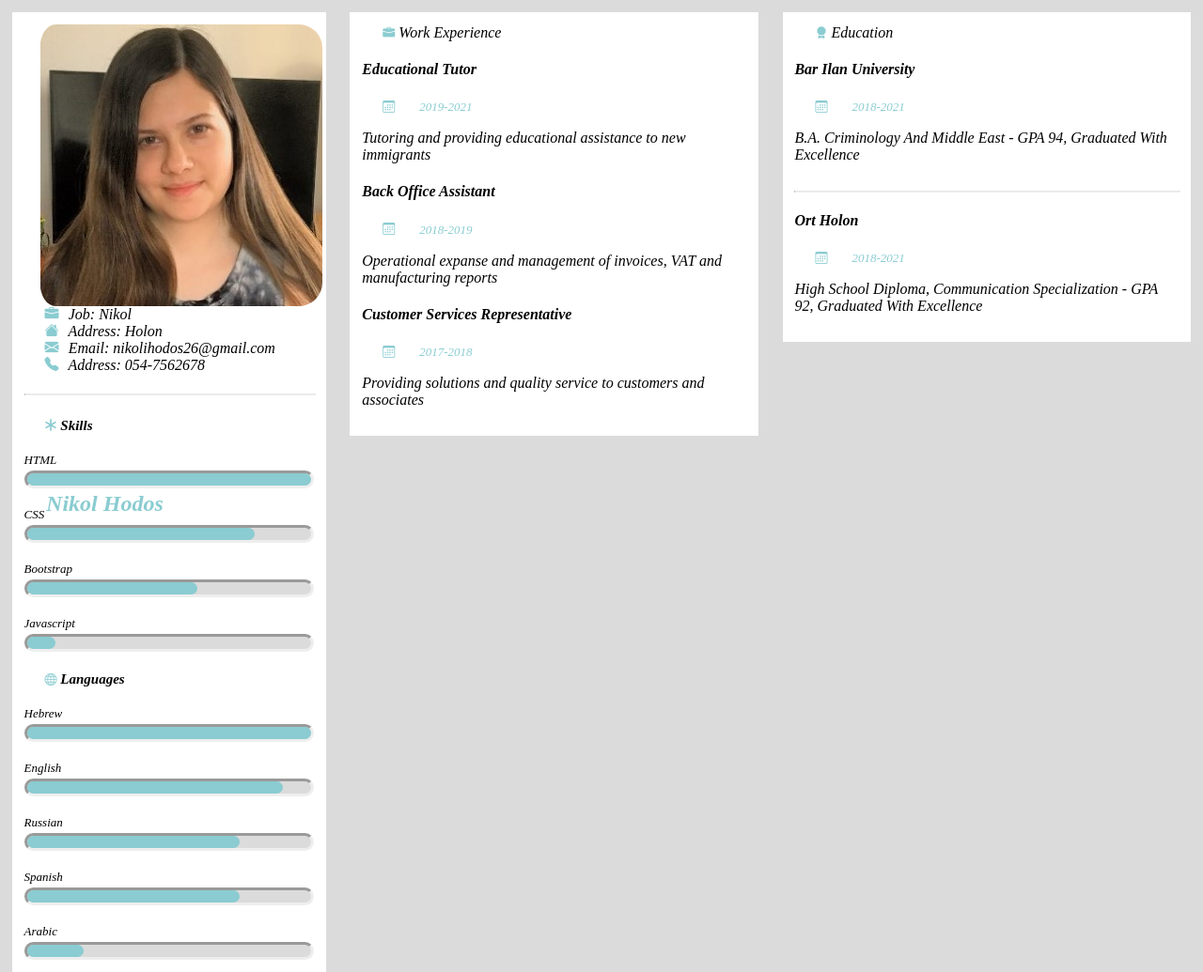
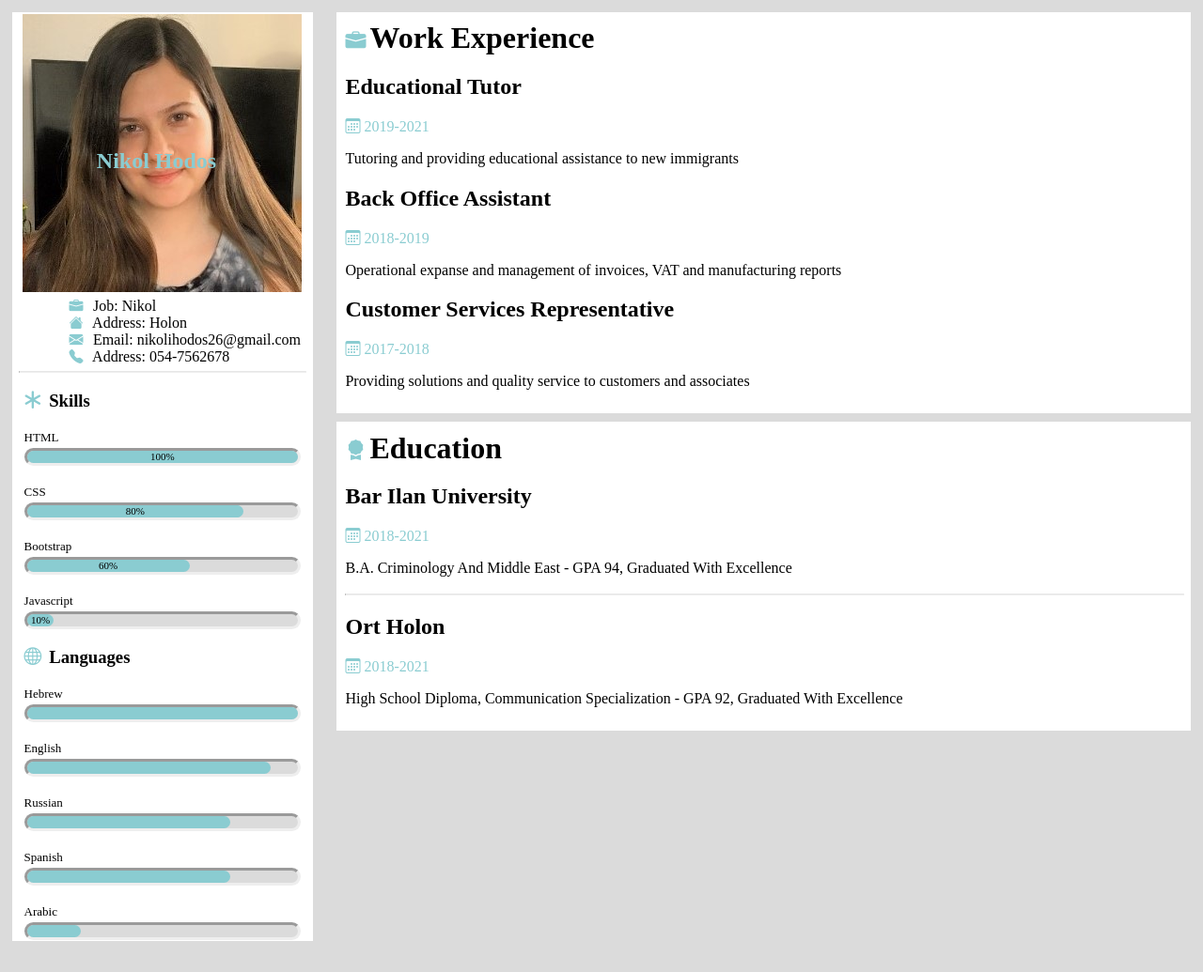
Before and after one commit to nikolhodos/resume, a plain HTML site: page Index.html in a window 1280 px wide. Shown: the whole page at 94% size. Drawn offline with nearby package versions, Linux system fonts and the light colour scheme.

Commit message:
Add files via upload

```diff
--- a/Index.html
+++ b/Index.html
@@ -39,37 +39,36 @@
                 <hr />
             </div>
 
-            <div id="skills2">
+            <h3>
                 <i class="bi bi-asterisk"></i>
-                <a>Skills</a>
-            </div>
+                Skills
+            </h3>
 
             <div id="skill-bars">
                 <p>HTML</p>
                 <div>
-                    <div id="html-skill"></div>
+                    <div id="html-skill">100%</div>
                 </div>
 
                 <p>CSS</p>
                 <div>
-                    <div id="css-skill"></div>
+                    <div id="css-skill">80%</div>
                 </div>
 
                 <p>Bootstrap</p>
                 <div>
-                    <div id="bootstrap-skill"></div>
+                    <div id="bootstrap-skill">60%</div>
                 </div>
 
                 <p>Javascript</p>
                 <div>
-                    <div id="javascript-skill"></div>
+                    <div id="javascript-skill">10%</div>
                 </div>
             </div>
-
-            <div id="languages2">
+            <h3>
                 <i class="bi bi-globe"></i>
-                <a>Languages</a>
-            </div>
+                Languages
+            </h3>
 
             <div id="language-bars">
                 <p>Hebrew</p>
@@ -99,20 +98,23 @@
         </div>
 
         <div id="right-bar">
+            <div id="right-bar-up">
                 <div id="work-container">
                     <i class="bi bi-briefcase-fill"></i>
-                <a>Work Experience</a>
+                    <h1>Work Experience</h1>
                 </div>
                 <div id="work-description">
-                <h4>Educational Tutor </h4>
+                    <h2>Educational Tutor </h2>
                     <i class="bi bi-calendar3"></i>
                     <a> 2019-2021 </a>
                     <p>Tutoring and providing educational assistance to new immigrants</p>
-                <h4>Back Office Assistant</h4>
+
+                    <h2>Back Office Assistant</h2>
                     <i class="bi bi-calendar3"></i>
                     <a> 2018-2019 </a>
                     <p>Operational expanse and management of invoices, VAT and manufacturing reports</p>
-                <h4>Customer Services Representative</h4>
+
+                    <h2>Customer Services Representative</h2>
                     <i class="bi bi-calendar3"></i>
                     <a> 2017-2018 </a>
                     <p>Providing solutions and quality service to customers and associates</p>
@@ -122,22 +124,23 @@
             <div id="right-bar-down">
                 <div id="education-container">
                     <i class="bi bi-award-fill"></i>
-                <a>Education</a>
+                    <h1>Education</h1>
                 </div>
                 <div id="education-description">
-                <h4> Bar Ilan University </h4>
+                    <h2> Bar Ilan University </h2>
                     <i class="bi bi-calendar3"></i>
                     <a> 2018-2021 </a>
                     <p> B.A. Criminology And Middle East - GPA 94, Graduated With Excellence </p>
-            <hr/>
-                <h4> Ort Holon </h4>
+                    <hr />
+
+                    <h2> Ort Holon </h2>
                     <i class="bi bi-calendar3"></i>
                     <a> 2018-2021 </a>
                     <p>High School Diploma, Communication Specialization - GPA 92, Graduated With Excellence</p>
                 </div>
+            </div>
+        </div>
 
-
-        </div>
 </body>
 
 </html>
--- a/style.css
+++ b/style.css
@@ -6,7 +6,6 @@ html, body {
 
 body {
     background-color: rgb(219, 219, 219);
-    font-style: italic;
 }
 
 #main-content{
@@ -15,26 +14,33 @@ body {
 }
 
 #left-bar{
-    width: 27%;
+    width: 25%;
     margin: 1%;
-    padding: 1%;
     background-color: white;
 }
 
-#skills2{
+#left-bar > h3 > i {
     color: rgb(138, 204, 209);
-    font-size: 15px;
-    padding-top: 5%;
-    font-weight: bold;
+    padding: 0 1% 0 4%;
 }
 
-#skills2> a{
-    color: black
+#skill-bars{
+    padding: 0 4%;
+}
+
+#language-bars{
+    padding: 0 4%;
+    margin-bottom: 0.4%;
+}
+
+#skill-bars > div > div{
+    color: #000;
+    font-size: 11px;
+    text-align: center;
 }
 
 #skill-bars > p{
     margin: 20px auto 3px auto;
-    font-style: italic;
     font-size: 13px;
 }
 
@@ -73,65 +79,59 @@ body {
     border-radius: 10px;
 }
 
+#picture-container > img{
+      height: 300px;
+      object-fit: scale-down;
+}
+
 #picture-container > img, #picture-container {
-    max-width: 100%;
-    height: auto;
+    width: 100%;
     background-size: 150px;
-    width: 300px;
-    height: 300px;
-    padding-left: 8.5px;
-    border-radius: 25px;
+    border-radius: px;
 }
 
 #picture-container > h2 {
     position: absolute;
-    bottom: 220px;
+    bottom: 585px;
     padding: 10px;
-    padding-left: 15px;
+    padding-left: 90px;
     color:rgb(138, 204, 209);
 }
 
 #right-bar{
-    width:69%;
+    width:71%;
     height: 50%;
     margin: 1%;
+}
+
+#right-bar-down {
+    margin-top: 1%;
+}
+
+#right-bar-up{
+    margin-bottom: 1%;
+}
+
+#right-bar-down, #right-bar-up{
+    height: 50%;
     padding: 1%;
     background-color: white;
 }
 
-#right-bar-down{
-    width:69%;
-    height: 50%;
-    margin: 1%;
-    padding: 1%;
-    background-color: white;
+#work-container >i, #education-container > i{
+    color: rgb(138, 204, 209);
+    font-size: 22px;
+    margin: 0;
 }
 
-#work-container >i{
-    color: rgb(138, 204, 209);
-    font-size: 13px;
-    margin: 22px;
-    margin-right: 0%;
+#work-container > h1, #education-container > h1 {
+    display: inline;
 }
 
-#work-description > a, i{
+#work-description > a, #work-description > i,
+#education-description >a, #education-description >i{
     color: rgb(138, 204, 209);
-    font-size: 13px;
-    margin: 22px;
-    margin-right: 0%;
-}
-
-#education-container > i{
-    color: rgb(138, 204, 209);
-    font-size: 13px;
-    margin: 22px;
-    margin-right: 0%;
-}
-
-#education-description >a, i{
-    color: rgb(138, 204, 209);
-    font-size: 13px;
-    margin: 22px;
+    font-size: 16px;
     margin-right: 0%;
 }
 
@@ -140,29 +140,25 @@ body {
     font-size: 15px;
     margin: 22px;
     margin-right: 2%;
+    margin-left: 19%;
 }
 
-hr{
+#about-me > hr{
     border-top: 0.5px solid rgb(231, 231, 231);
-    width: 100%;
-    margin-top: 7%;
+    width: 95%;
+    margin-top: 2%;
+    margin-bottom: 2%;
 }
 
-#languages2{
-    color: rgb(138, 204, 209);
-    font-size: 15px;
-    padding-top: 5%;
-    font-weight: bold;
-    padding-top: 7%;
-}
-
-#languages2 > a{
-    color:black
+#education-description > hr{
+    border-top: 0.5px solid rgba(231, 231, 231);
+    width: 100%;
+    margin-top: 2%;
+    margin-bottom: 2%;
 }
 
 #language-bars > p{
     margin: 20px auto 3px auto;
-    font-style: italic;
     font-size: 13px;
 }
 
```
Lines whose indentation alone changed are shown as unchanged.
